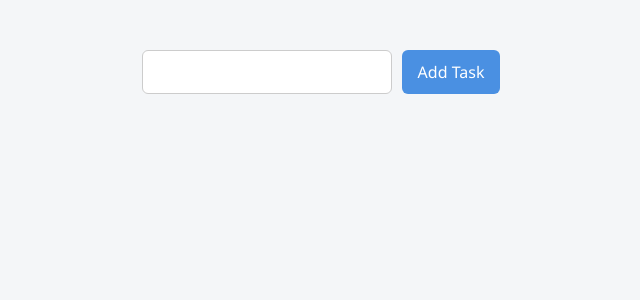
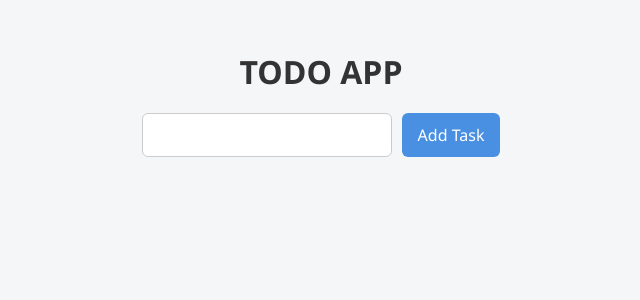
Before and after one commit to dllochini/todo-react-app, a React (Vite) app: page / in a window 1280 px wide. Shown: the top 300 px of the page, without its empty margins (319-959 px from the left). Built offline with nearby package versions, Linux system fonts and the light colour scheme.

Commit message:
add a title

```diff
--- a/src/App.css
+++ b/src/App.css
@@ -8,6 +8,13 @@
 
 body {
   background: #f4f6f8;
+}
+
+.title {
+  font-size: 32px;
+  font-weight: 700;
+  margin-bottom: 20px;
+  color: #333;
 }
 
 /* App container */
--- a/src/App.jsx
+++ b/src/App.jsx
@@ -78,6 +78,7 @@ function App() {
 
   return (
     <div className="App">
+      <h1 className='title'>TODO APP</h1>
       <div className="addTask">
         <input value={newTask} onChange={handleChange} />
         <button onClick={addTask}>Add Task</button>
```
